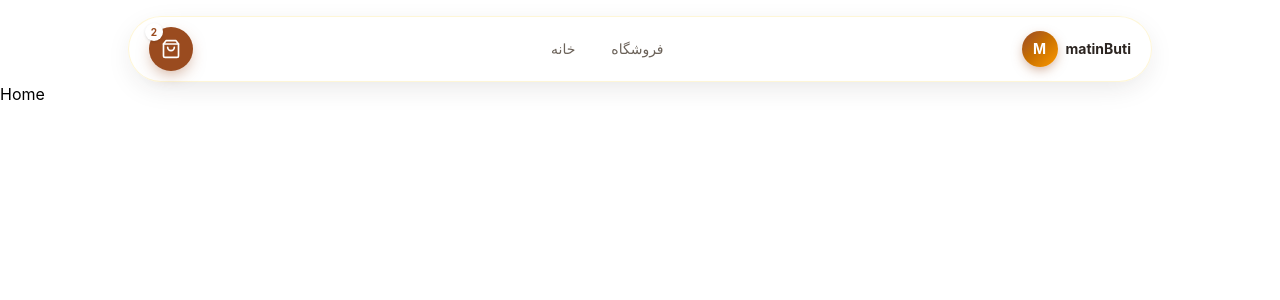
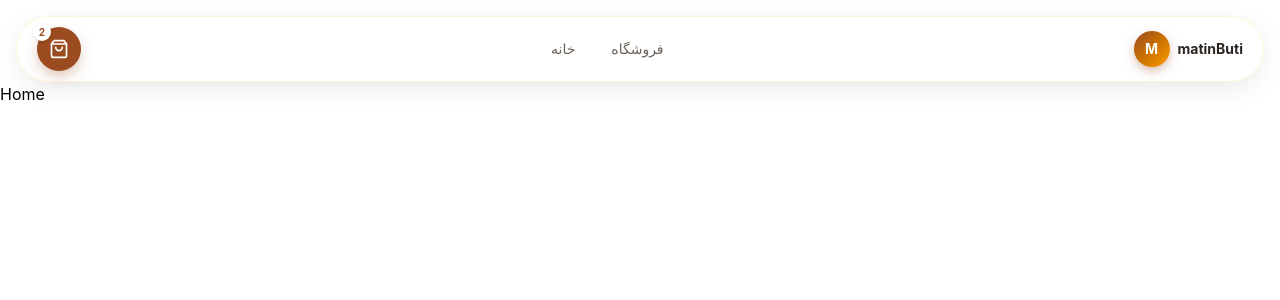
Before and after one commit to mmatinMobini/matin_rr_shop, a React (Vite) app: page / in a window 1280 px wide. Shown: the top 300 px of the page. Built offline with nearby package versions, Linux system fonts and the light colour scheme.

Commit message:
changing the style of navbar make it floating and changing the productItem too

```diff
--- a/src/components/navbar/Navbar.tsx
+++ b/src/components/navbar/Navbar.tsx
@@ -1,5 +1,7 @@
 import React, { useState } from 'react'
 import { Link } from 'react-router-dom'
+
+import Container from '../../components/container/Container'
 
 function Navbar() {
   const [isOpen, setIsOpen] = useState(false)
@@ -12,9 +14,10 @@ function Navbar() {
 
   return (
     <div className="sticky top-0 z-50 px-3 pt-3 sm:px-4 sm:pt-4">
+      <Container>
         <nav
           className="
-          mx-auto max-w-5xl
+            w-full
             bg-white/80 backdrop-blur-xl
             border border-amber-100/70
             rounded-full
@@ -34,7 +37,7 @@ function Navbar() {
               </span>
             </Link>
 
-          {/* لینک‌های دسکتاپ — با اندیکاتور نقطه‌ای به‌جای پس‌زمینه پر */}
+            {/* لینک‌های دسکتاپ — با اندیکاتور نقطه‌ای */}
             <ul className="hidden md:flex items-center gap-1">
               {navLinks.map((link) => {
                 const isActive = active === link.to
@@ -60,7 +63,7 @@ function Navbar() {
             {/* اکشن‌ها */}
             <div className="flex items-center gap-2">
 
-            {/* دکمه سبد خرید — آیکونی و گرد */}
+              {/* دکمه سبد خرید */}
               <button
                 className="
                   relative w-11 h-11 flex items-center justify-center rounded-full
@@ -102,13 +105,14 @@ function Navbar() {
                 aria-label="باز و بسته کردن منو"
               >
                 <svg
-                xmlns="http://www.w3.org/2000/svg"
+                  xmlns="http://www.w3.or
+
+g/2000/svg"
                   className="w-5 h-5"
                   viewBox="0 0 24 24"
                   fill="none"
                   stroke="currentColor"
                   strokeWidth="2"
-
                   strokeLinecap="round"
                   strokeLinejoin="round"
                 >
@@ -122,13 +126,15 @@ strokeLinecap="round"
             </div>
           </div>
         </nav>
+      </Container>
 
-      {/* منوی موبایل — کارت شناور جدا، نه بخشی چسبیده به نوار */}
+      {/* منوی موبایل — کارت شناور جدا */}
       <div
-        className={`md:hidden mx-auto max-w-5xl overflow-hidden transition-all duration-300 ease-in-out ${
+        className={`md:hidden overflow-hidden transition-all duration-300 ease-in-out ${
           isOpen ? 'max-h-40 opacity-100 mt-2' : 'max-h-0 opacity-0 mt-0'
         }`}
       >
+        <Container>
           <div className="bg-white/90 backdrop-blur-xl border border-amber-100/70 rounded-3xl shadow-[0_12px_28px_-8px_rgba(43,36,32,0.15)] p-2">
             <ul className="flex flex-col gap-1">
               {navLinks.map((link) => (
@@ -147,6 +153,7 @@ strokeLinecap="round"
               ))}
             </ul>
           </div>
+        </Container>
       </div>
     </div>
   )
```
Lines whose indentation alone changed are shown as unchanged.
